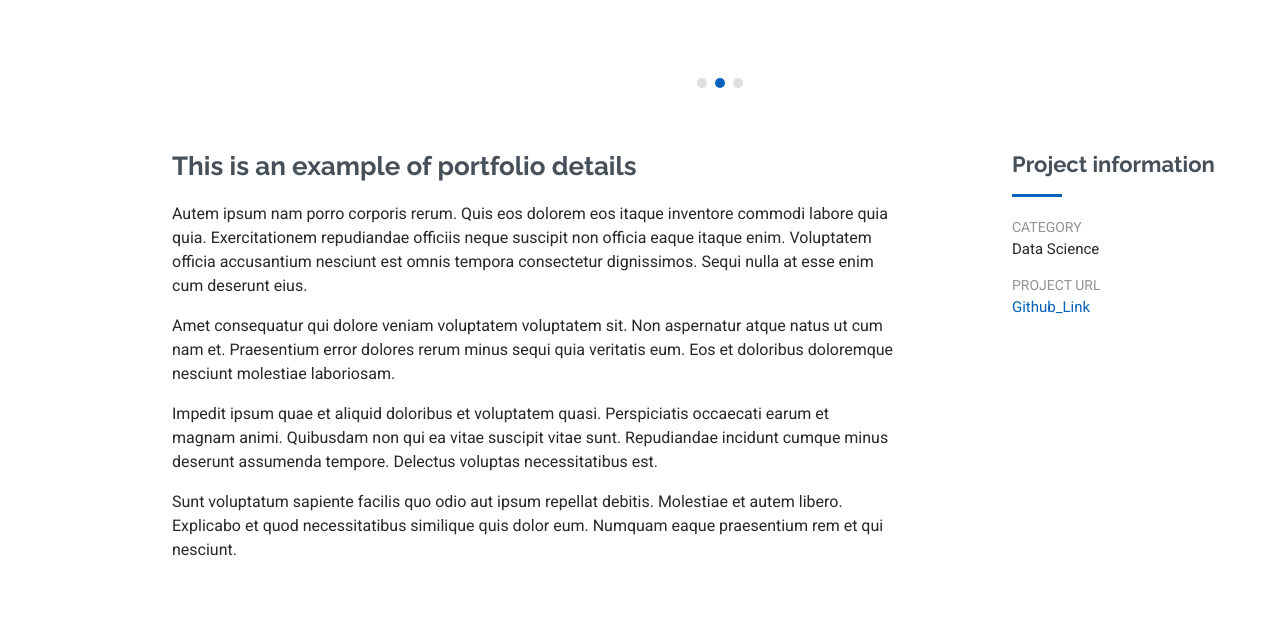
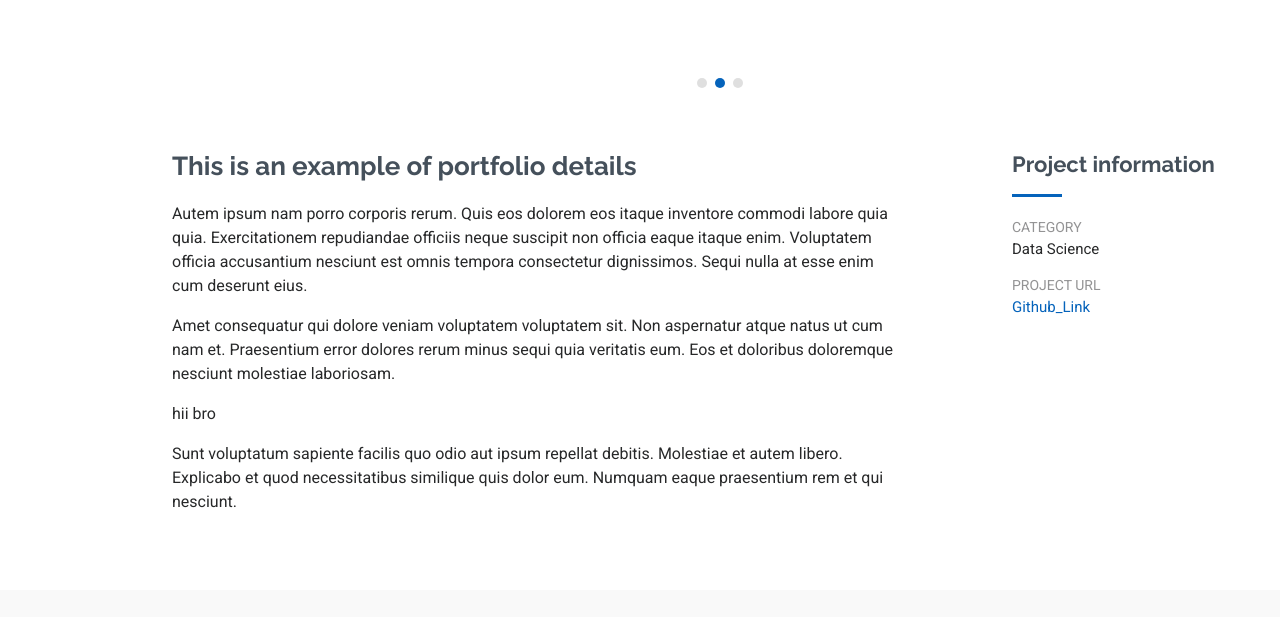
Before and after one commit to Bineet117/Portfolio, a plain HTML site: page Project_1.html in a window 1280 px wide. Shown: the part 585-1202 px from the top of the page. Drawn offline with Linux system fonts and the light colour scheme.

Commit message:
project_1 change

```diff
--- a/Project_1.html
+++ b/Project_1.html
@@ -162,7 +162,7 @@
               </div> -->
 
               <p>
-                Impedit ipsum quae et aliquid doloribus et voluptatem quasi. Perspiciatis occaecati earum et magnam animi. Quibusdam non qui ea vitae suscipit vitae sunt. Repudiandae incidunt cumque minus deserunt assumenda tempore. Delectus voluptas necessitatibus est.
+              hii bro
               </p>
 
               <p>
```
